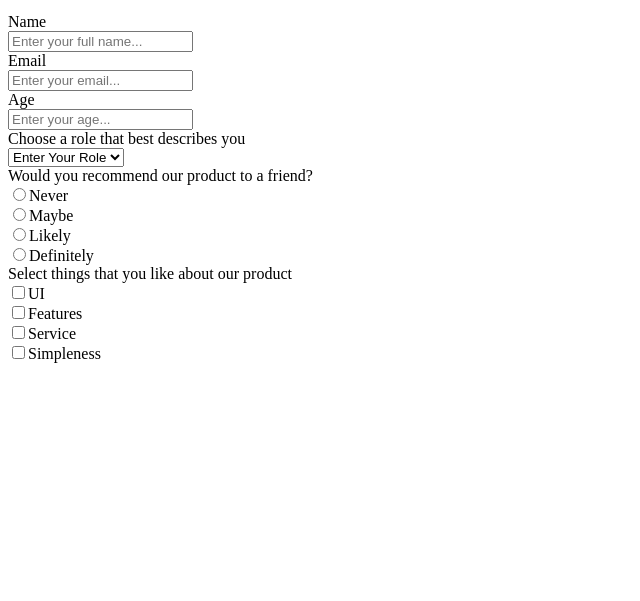
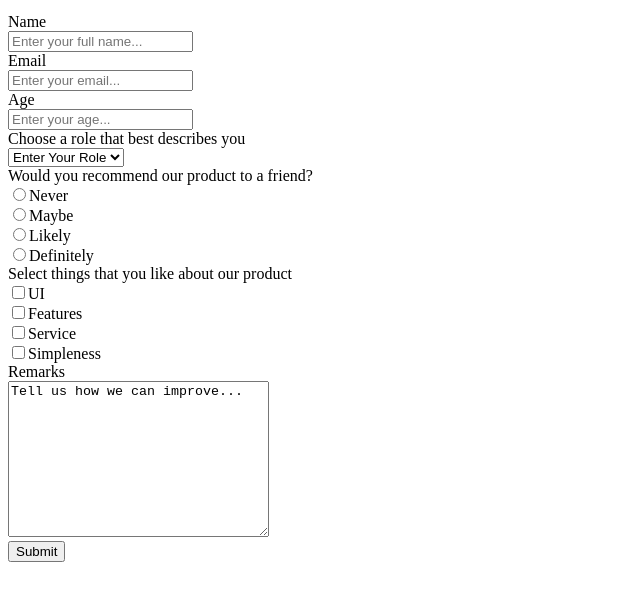
Before and after one commit to AElozinoLopez/survey-form, a plain HTML site: page index.html in a window 1280 px wide. Shown: the part 101-702 px from the top of the page, without its empty margins (0-640 px from the left). Drawn offline with Linux system fonts and the light colour scheme.

Commit message:
Added the textarea for remarks and the submit button.

```diff
--- a/index.html
+++ b/index.html
@@ -12,6 +12,7 @@
        <div class="container">
             <h1>Survey Form</h1>
             <p>Thank you for taking your time to give us feedback</p>
+
             <div class="survey_form">
                 <form action="mailto:asaijeelozinolopez@gmail.com" method="POST">
                     <label for="name">Name</label> <br>
@@ -30,7 +31,7 @@
                         <option value="techsist">Techsist</option>
                     </select>
                     <br>
-                    <span>Would you recommend our product to a friend?</span><br>
+                    <span>Would you recommend our product to a friend?</span><br> <!-- What tag is best to use here??? -->
                     <input type="radio" name="product-recommendation" value="never">Never <br>
                     <input type="radio" name="product-recommendation" value="never">Maybe <br>
                     <input type="radio" name="product-recommendation" value="never">Likely <br>
@@ -40,6 +41,10 @@
                     <input type="checkbox" name="likeable-products" value="features">Features <br>
                     <input type="checkbox" name="likeable-products" value="service">Service <br>
                     <input type="checkbox" name="likeable-products" value="simpleness">Simpleness <br>
+                    <label for="remarks">Remarks</label> <br>
+                    <textarea name="remarks" id="" cols="30" rows="10">Tell us how we can improve...</textarea>
+                    <br>
+                    <input type="submit">
                 </form>
             </div>
        </div>
```
